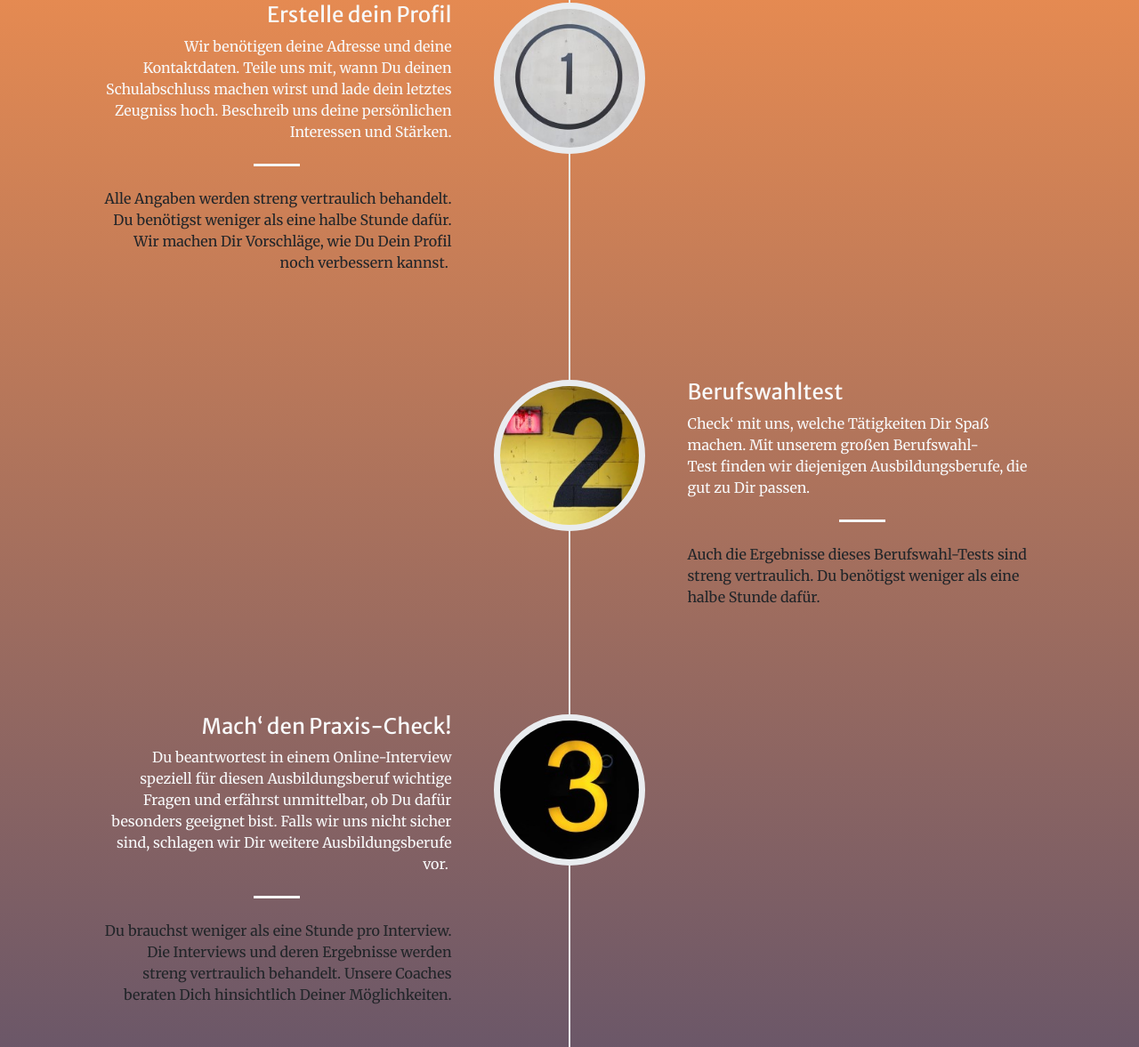
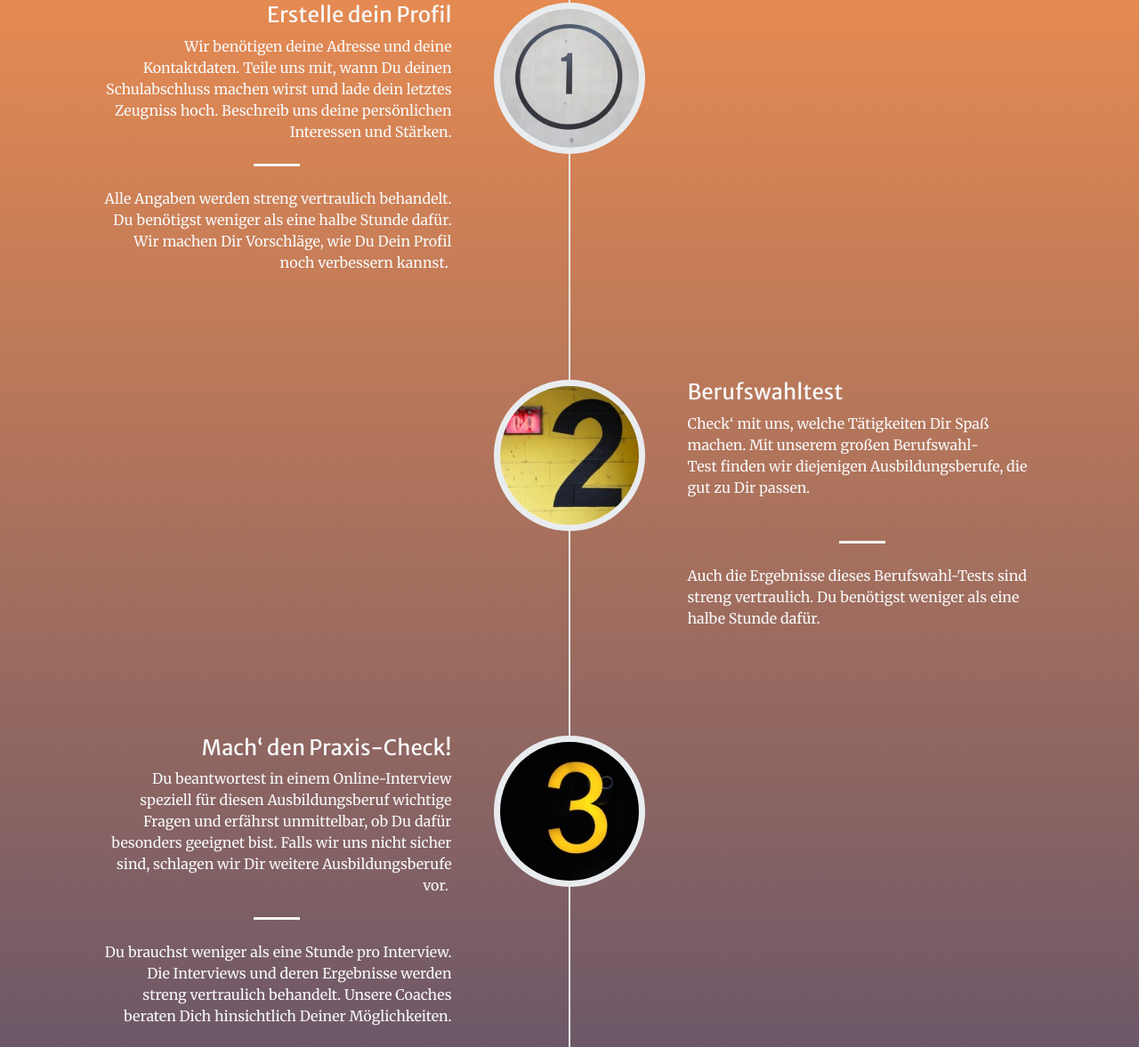
Before and after one commit to HermanoGrimmo/MyFirstJob, a plain HTML site: page unternehmen.html in a window 1280 px wide. Shown: the part 1574-2751 px from the top of the page at 89% size. Drawn offline with nearby package versions, Linux system fonts and the light colour scheme.

Commit message:
Update unternehmen.html

```diff
--- a/unternehmen.html
+++ b/unternehmen.html
@@ -107,7 +107,7 @@
                             <div class="timeline-heading">
                                 <h4 class="subheading text-light">Erstelle dein Profil</h4>
                             </div>
-                            <div class="timeline-body"><p class="text-light">Wir benötigen deine Adresse und deine Kontaktdaten. Teile uns mit, wann Du deinen Schulabschluss machen wirst und lade dein letztes Zeugniss hoch. Beschreib uns deine persönlichen Interessen und Stärken.<hr class="divider my-4" />
+                            <div class="timeline-body"><p class="text-light">Wir benötigen deine Adresse und deine Kontaktdaten. Teile uns mit, wann Du deinen Schulabschluss machen wirst und lade dein letztes Zeugniss hoch. Beschreib uns deine persönlichen Interessen und Stärken.</p><hr class="divider my-4" /><p class="text-light">
                             Alle Angaben werden streng vertraulich behandelt. Du benötigst weniger als eine halbe Stunde dafür. Wir machen Dir Vorschläge, wie Du Dein Profil noch verbessern kannst. </p>
                             </div>
                         </div>
@@ -118,9 +118,9 @@
                             <div class="timeline-heading">
                                 <h4 class="subheading text-light">Berufswahltest</h4>
                             </div>
-                            <div class="timeline-body"><p class="text-light">Check‘ mit uns, welche Tätigkeiten Dir Spaß machen. Mit unserem großen Berufswahl-Test finden wir diejenigen Ausbildungsberufe, die gut zu Dir passen.
+                            <div class="timeline-body"><p class="text-light">Check‘ mit uns, welche Tätigkeiten Dir Spaß machen. Mit unserem großen Berufswahl-Test finden wir diejenigen Ausbildungsberufe, die gut zu Dir passen. </p>
                             <hr class="divider my-4" />
-                            Auch die Ergebnisse dieses Berufswahl-Tests sind streng vertraulich. Du benötigst weniger als eine halbe Stunde dafür.</p>
+                            <p class="text-light">Auch die Ergebnisse dieses Berufswahl-Tests sind streng vertraulich. Du benötigst weniger als eine halbe Stunde dafür.</p>
                             </div>
                         </div>
                     </li>
@@ -130,9 +130,9 @@
                             <div class="timeline-heading">
                                 <h4 class="subheading text-light">Mach‘ den Praxis-Check!</h4>
                             </div>
-                            <div class="timeline-body"><p class="text-light">Du beantwortest in einem Online-Interview speziell für diesen Ausbildungsberuf wichtige Fragen und erfährst unmittelbar, ob Du dafür besonders geeignet bist. Falls wir uns nicht sicher sind, schlagen wir Dir weitere Ausbildungsberufe vor.
+                            <div class="timeline-body"><p class="text-light">Du beantwortest in einem Online-Interview speziell für diesen Ausbildungsberuf wichtige Fragen und erfährst unmittelbar, ob Du dafür besonders geeignet bist. Falls wir uns nicht sicher sind, schlagen wir Dir weitere Ausbildungsberufe vor. </p>
                             <hr class="divider my-4" />
-                            Du brauchst weniger als eine Stunde pro Interview. Die Interviews und deren Ergebnisse werden streng vertraulich behandelt. Unsere Coaches beraten Dich hinsichtlich Deiner Möglichkeiten.</p>
+                            <p class="text-light"> Du brauchst weniger als eine Stunde pro Interview. Die Interviews und deren Ergebnisse werden streng vertraulich behandelt. Unsere Coaches beraten Dich hinsichtlich Deiner Möglichkeiten.</p>
                             </div>
                         </div>
                     </li>
```
